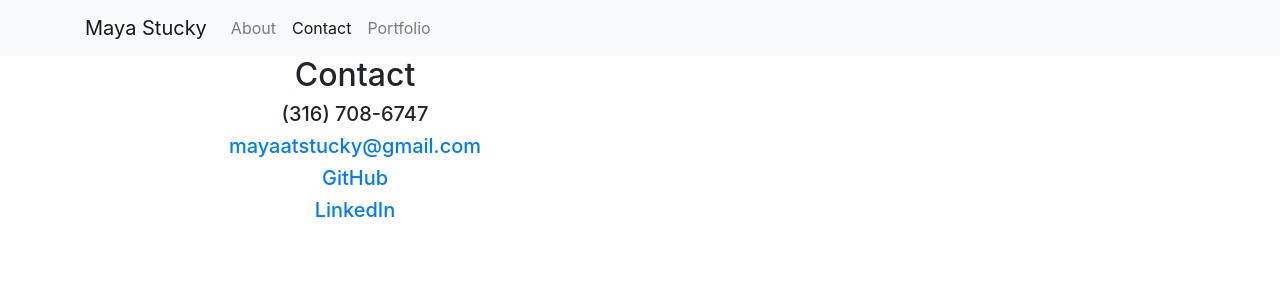
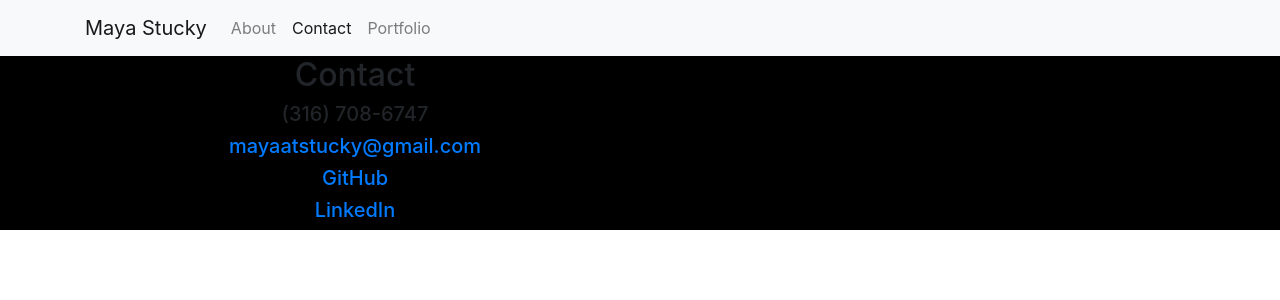
Before and after one commit to mayastucky/mayastucky-portfolio, a React (Create React App) app: page /contact in a window 1280 px wide. Shown: the top 300 px of the page. Built offline with nearby package versions, Linux system fonts and the light colour scheme.

Commit message:
tried to work on styling but poorly

```diff
--- a/src/App.js
+++ b/src/App.js
@@ -5,17 +5,17 @@ import Home from "./components/pages/Home"
 import Contact from "./components/pages/Contact"
 import Portfolio from "./components/pages/Portfolio"
 
-// const styles = {
-//   card: {
-//     backgroundColor: "black",
-//     textAlign: "center"
-//   },
-// };
+const styles = {
+  card: {
+    backgroundColor: "black",
+    textAlign: "center"
+  },
+};
 
 
 function App() {
   return (
-    <div className="App">
+    <div className="App" style={styles.card}>
       <Router>
       <Header/>
       <Route exact path="/" component={Home} />
@@ -24,9 +24,6 @@ function App() {
         <Route path="/contact" component={Contact} />
         <Route path="/portfolio" component={Portfolio}/>
       </Router>
-
-
-
     </div>
   );
 }
--- a/src/components/ContactInfo.jsx
+++ b/src/components/ContactInfo.jsx
@@ -2,7 +2,7 @@ import React from "react";
 
 const styles = {
   card: {
-    backgroundColor: "white",
+    backgroundColor: "",
     textAlign: "center"
   },
 };
@@ -10,11 +10,11 @@ const styles = {
 const Contact = () => {
   return (
     <div>
-      <div class="container">
+      <div class="container" style={styles.card}>
         <div class="row">
           <div class="col-sm-6">
             <div class="row">
-              <div class="col" style={styles.card}>
+              <div class="col">
                 <h2>Contact</h2>
                 <h5> (316) 708-6747</h5>
                 <h5>
--- a/src/components/pages/Contact.js
+++ b/src/components/pages/Contact.js
@@ -1,10 +1,18 @@
 import React from "react";
 import ContactInfo from "../ContactInfo"
+
+
+const styles = {
+    card: {
+      backgroundColor: "black",
+      textAlign: "center"
+    },
+  };
 
 const Contact = () => {
   return (
     <div>
-        <ContactInfo/>
+        <ContactInfo style={styles.card}/>
     </div>
   );
 };
--- a/src/components/pages/Home.js
+++ b/src/components/pages/Home.js
@@ -3,10 +3,18 @@ import React from 'react';
 // import Contact from './components/ContactInfo';
 import AboutMeCard from "../AboutMeCard"
 
+const styles = {
+    card: {
+        // backgroundColor: "blue",
+        text: "center"
+    }
+}
+
+
 const Home = () => {
     return (
-        <div>
-            <AboutMeCard></AboutMeCard>
+        <div style={styles.card}>
+            <AboutMeCard/>
         </div>
     );
 }
```
